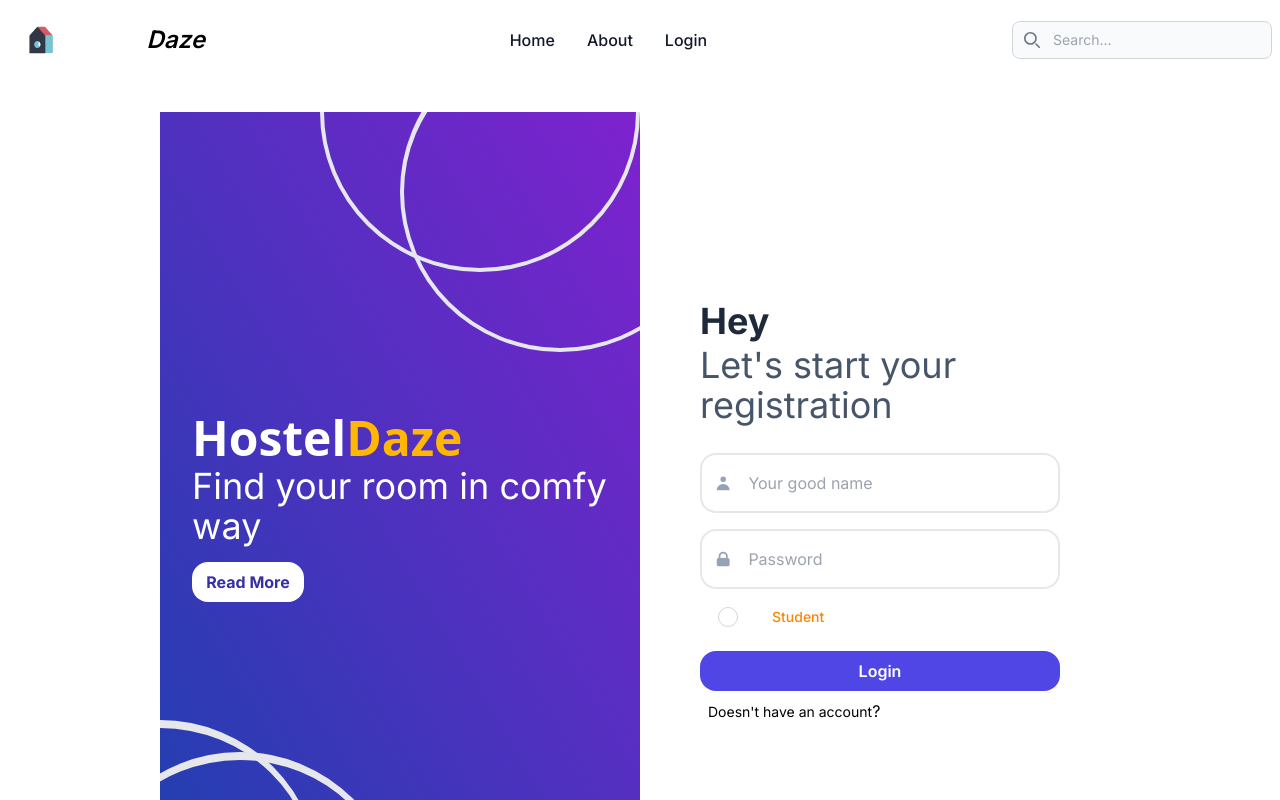
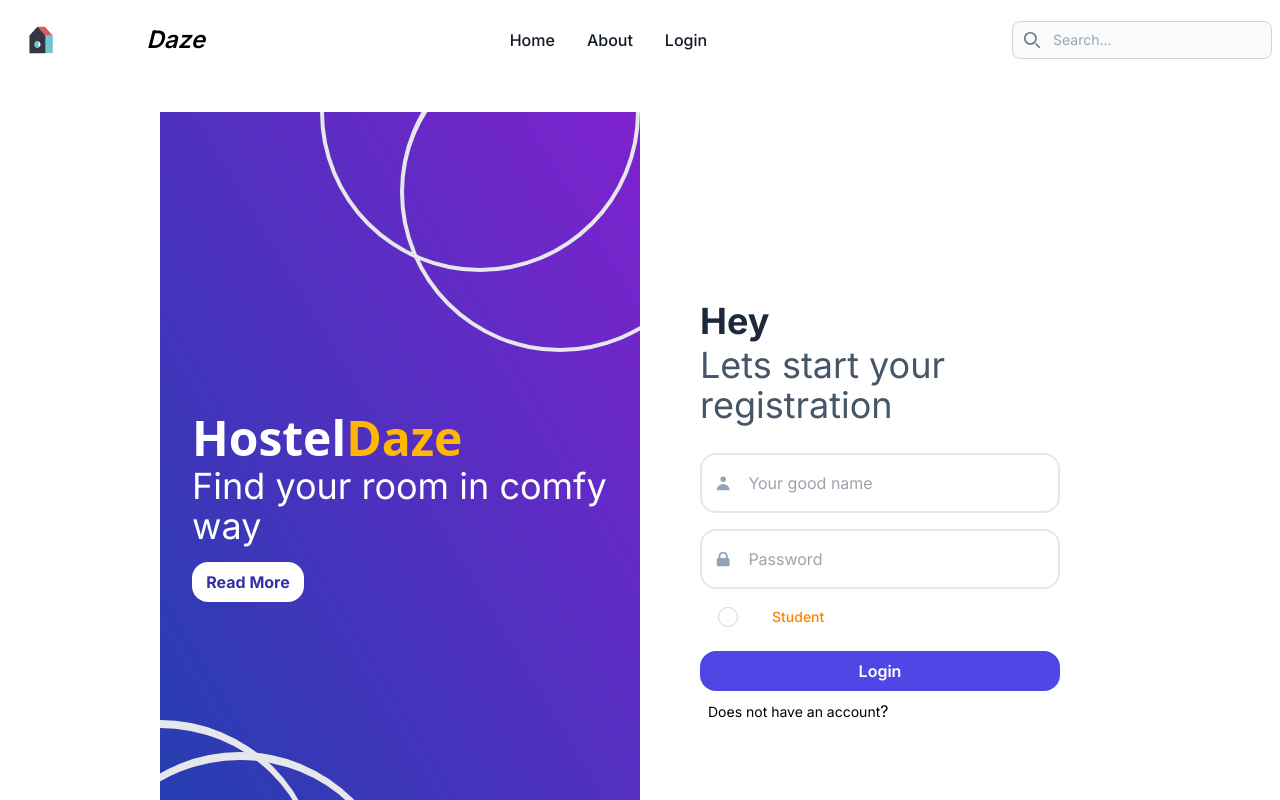
Before and after one commit to ManashAnand/HostelDaze, a Next.js app: page /login in a window 1280 px wide. Shown: the top 800 px of the page. Built offline with nearby package versions, Linux system fonts and the light colour scheme.

Commit message:
added some changes for build

```diff
--- a/app/User/page.jsx
+++ b/app/User/page.jsx
@@ -42,10 +42,7 @@ const UserSearchPage = () => {
       {
         data?.map((user) => {
           return(
-            <>
-            <UserProfileCard user={...user} />
-
-            </>
+            <UserProfileCard user={user} />
           )
         } )
       }
--- a/app/login/page.jsx
+++ b/app/login/page.jsx
@@ -110,7 +110,7 @@ const Login = () => {
           <form className="  w-full xl:px-10 xl:mx-5">
             <h1 className="text-slate-800 font-bold text-4xl mb-1">Hey</h1>
             <p className="text-sm sm:text-4xl font-normal text-slate-600 mb-7">
-              Let's start your registration
+              Lets start your registration
             </p>
             <div className="flex items-center   border-2 py-2 px-3 rounded-2xl mb-4">
               <svg
@@ -186,8 +186,8 @@ const Login = () => {
             >
               Login
             </button>
-            <Link href={'/register'} className="text-sm ml-2 hover:text-blue-500 cursor-pointer">
-              Doesn't have an account
+            <Link href="/register" className="text-sm ml-2 hover:text-blue-500 cursor-pointer">
+              Does not have an account
             </Link>?
           </form>
         </div>
--- a/app/register/page.jsx
+++ b/app/register/page.jsx
@@ -145,7 +145,7 @@ const Register = () => {
           >
             <h1 className="text-slate-800 font-bold text-4xl mb-1">Hey</h1>
             <p className="text-sm sm:text-4xl font-normal text-slate-600 mb-7">
-              Let's start your registration
+              Lets start your registration
             </p>
             <div className="flex items-center   border-2 py-2 px-3 rounded-2xl mb-4">
               <svg
```
